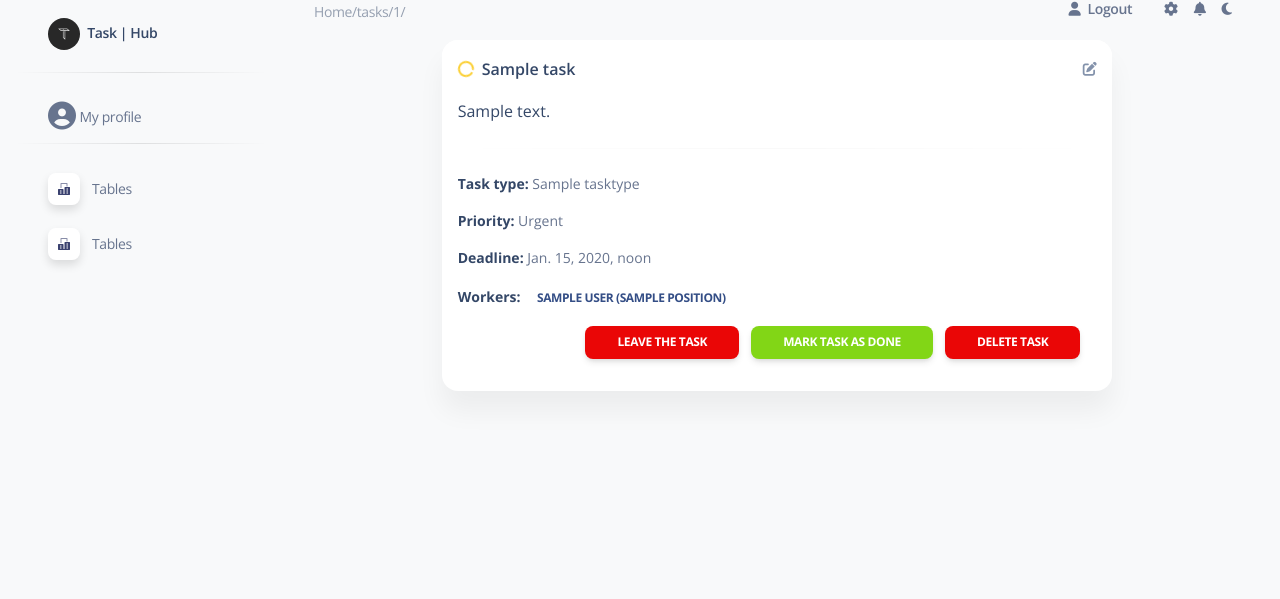
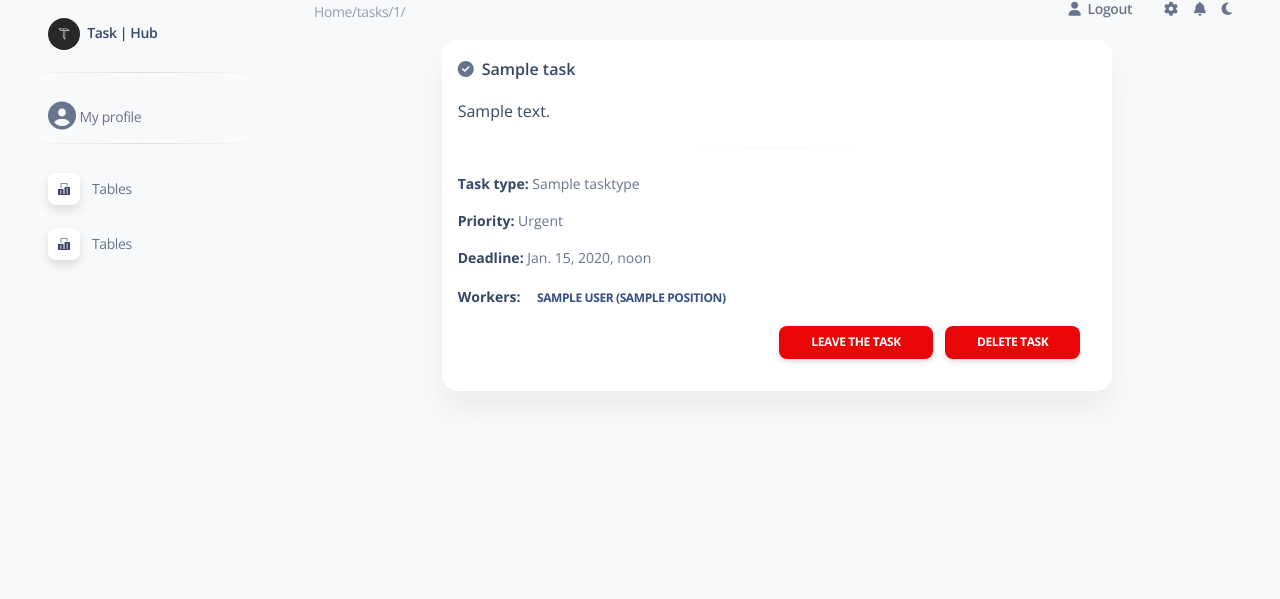
Before and after one commit to petrykivd/it-task-manager, a Django app: page /tasks/1/ in a window 1280 px wide. Shown: the part 22-621 px from the top of the page. Run offline with Django 4.2, Linux system fonts and the light colour scheme; a user stored in the database is signed in; tables that the repository leaves empty hold one stand-in row (values such as "Sample post"); some libraries are stand-ins or nearby versions.

Commit message:
Fixed tasks buttons(mark as done, delete task, assign task) with permissions

```diff
--- a/templates/task_manager/task_detail.html
+++ b/templates/task_manager/task_detail.html
@@ -10,16 +10,24 @@
       <div class="card-header pb-0 p-3">
         <div class="row">
           <div class="col-md-8 d-flex align-items-center">
+            {% if not task.is_completed %}
               <i class="fas fa-circle-notch fa-spin text-warning me-2" data-bs-toggle="tooltip" data-bs-placement="top"
                  aria-hidden="true" aria-label="Edit Task"></i><span class="sr-only">Edit task</span>
+
               <h6 class="mb-0">{{ task.name }}</h6>
               </div>
               <div class="col-md-4 text-end">
-            <a href="#">
+                <a href="{% url 'task_manager:edit-task' pk=task.id %}">
                   <i class="fas fa-edit text-secondary text-sm" data-bs-toggle="tooltip" data-bs-placement="top"
                      aria-hidden="true" aria-label="Edit Task"></i><span class="sr-only">Edit task</span>
                 </a>
               </div>
+            {% else %}
+              <i class="fas fa-check-circle me-2" data-bs-toggle="tooltip" data-bs-placement="top"
+                 aria-hidden="true" aria-label="Edit Task"></i><span class="sr-only">Edit task</span>
+              <h6 class="mb-0">{{ task.name }}</h6>
+              </div>
+            {% endif %}
       </div>
     </div>
     <div class="card-body p-3">
@@ -37,21 +45,23 @@
         <li class="list-group-item border-0 ps-0 pb-0">
           <strong class="text-dark text-sm">Workers:</strong> &nbsp;
           {% for worker in task.assignees.all %}
-              <a class="btn btn-facebook btn-simple mb-0 ps-1 pe-2 py-0" href="#">
+            <a class="btn btn-facebook btn-simple mb-0 ps-1 pe-2 py-0" href="{% url 'task_manager:worker-detail' pk=worker.id %}">
               {{ worker }}
             </a>
           {% endfor %}
           <div class="text-end mt-3">
             <div>
-                {% if user in task.assignees.all %}
+              {% if request.user in task.assignees.all %}
                 <button type="button" class="btn btn-danger btn-sm ms-2" data-bs-toggle="modal"
                         data-bs-target="#leaveTaskModal">
                   Leave the task
                 </button>
+                {% if not task.is_completed %}
                   <button type="button" class="btn btn-success btn-sm ms-2" data-bs-toggle="modal"
                           data-bs-target="#confirmModal">
                     Mark task as done
                   </button>
+                {% endif %}
               {% else %}
                 <button type="button" class="btn btn-primary btn-sm ms-2" data-bs-toggle="modal"
                         data-bs-target="#joinTaskModal">
@@ -71,6 +81,5 @@
       </ul>
     </div>
   </div>
-  </div>
   {% include "includes/modals.html" %}
 {% endblock %}
```
Lines whose indentation alone changed are shown as unchanged.
